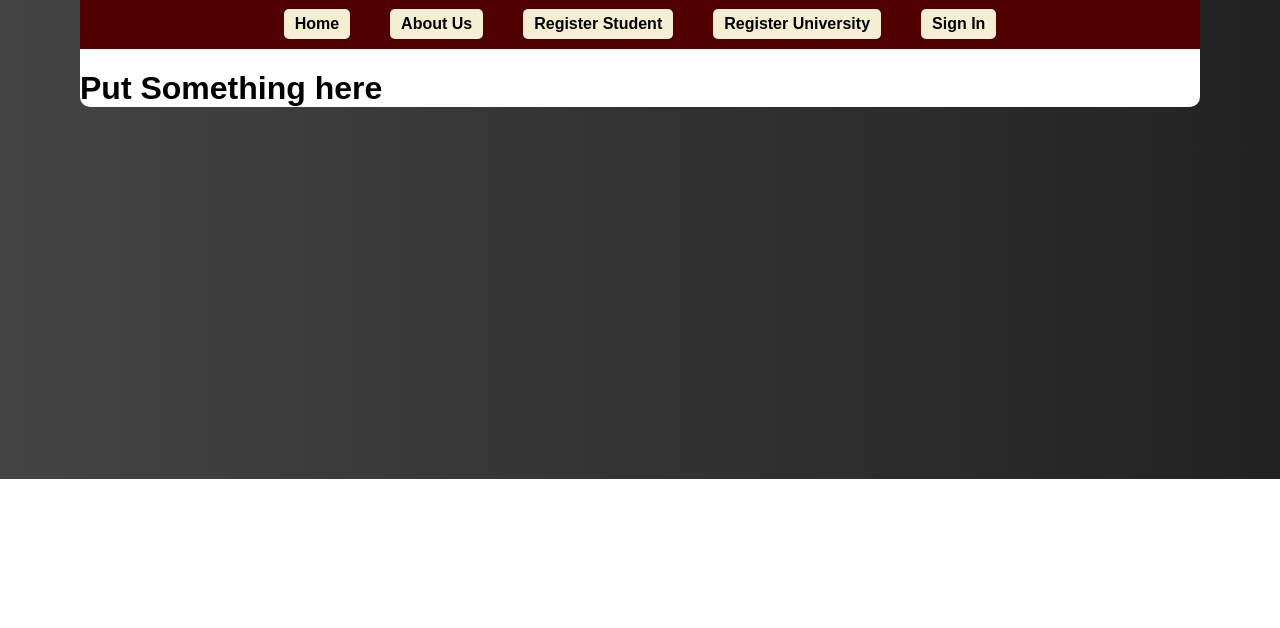
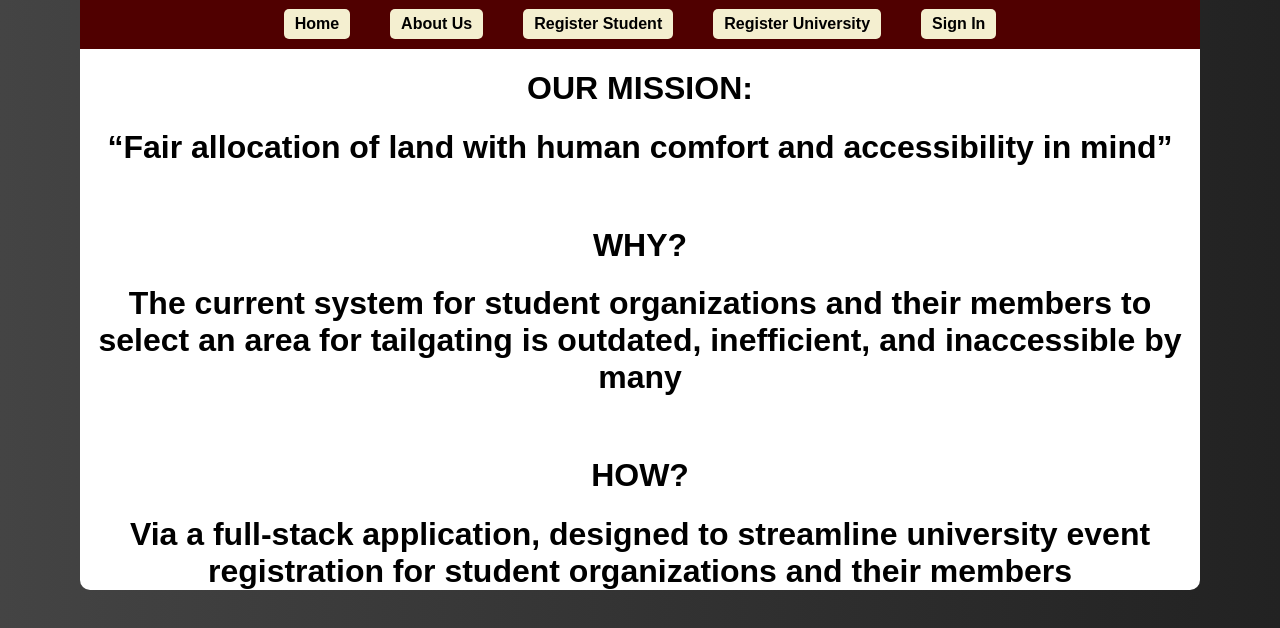
Before and after one commit to giancarlo-rodriguez/CSCE-482-Land-Rush, a React (Create React App) app in the folder static/land-rush/: page / in a window 1280 px wide. Shown: the part 321-949 px from the top of the page. Before the commit the page ends 800 px from the top, so only its background shows below. Built offline with nearby package versions, Linux system fonts and the light colour scheme.

Commit message:
Added text to home page

```diff
--- a/static/land-rush/src/pages/home-view/home-landing.jsx
+++ b/static/land-rush/src/pages/home-view/home-landing.jsx
@@ -2,8 +2,15 @@ import React from 'react';
 
 function HomeLanding() {
   return (
-    <div className="container">
-      <h1>Put Something here</h1>
+    <div className="container" style={{ textAlign: 'center' }}>
+      <h1>OUR MISSION:</h1>
+      <h1>“Fair allocation of land with human comfort and accessibility in mind”</h1>
+      <br />
+      <h1>WHY?</h1>
+      <h1>The current system for student organizations and their members to select an area for tailgating is outdated, inefficient, and inaccessible by many</h1>
+      <br />
+      <h1>HOW?</h1>
+      <h1>Via a full-stack application, designed to streamline university event registration for student organizations and their members</h1>
     </div>
   );
 }
```
